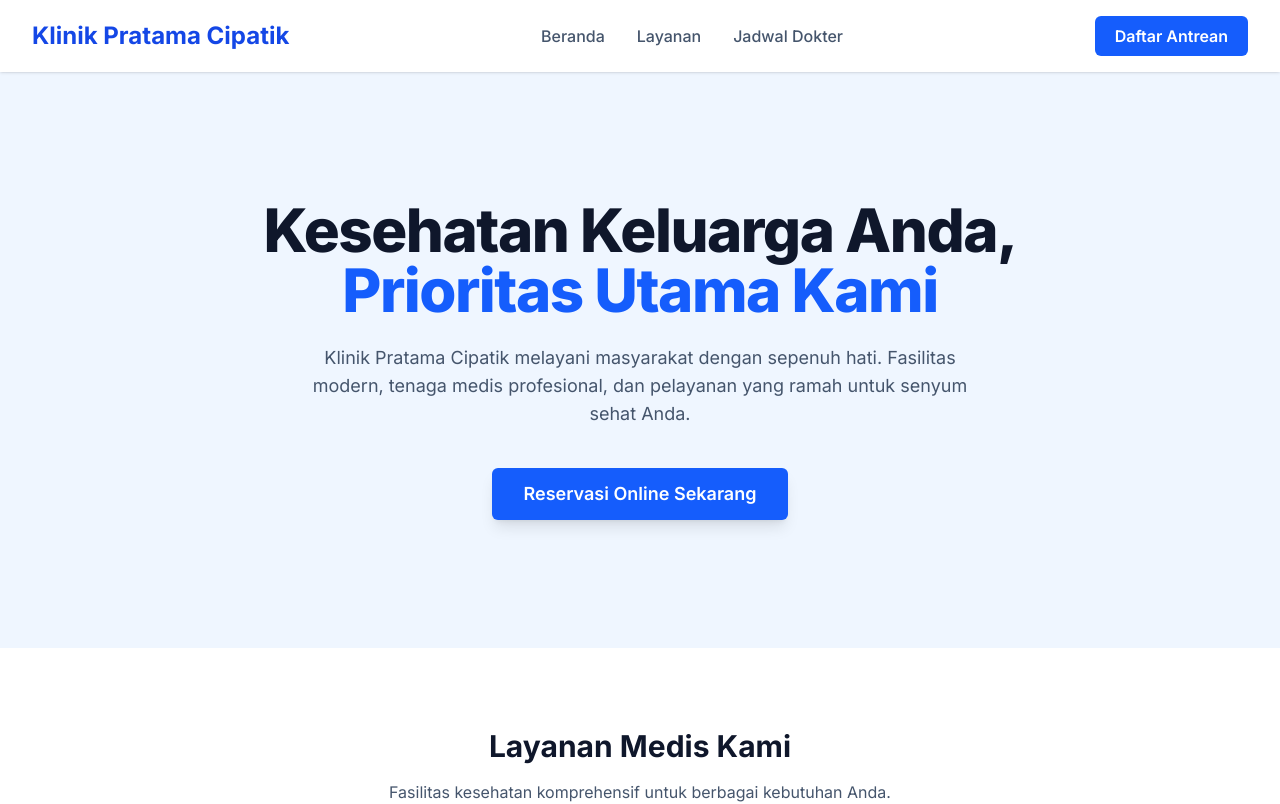
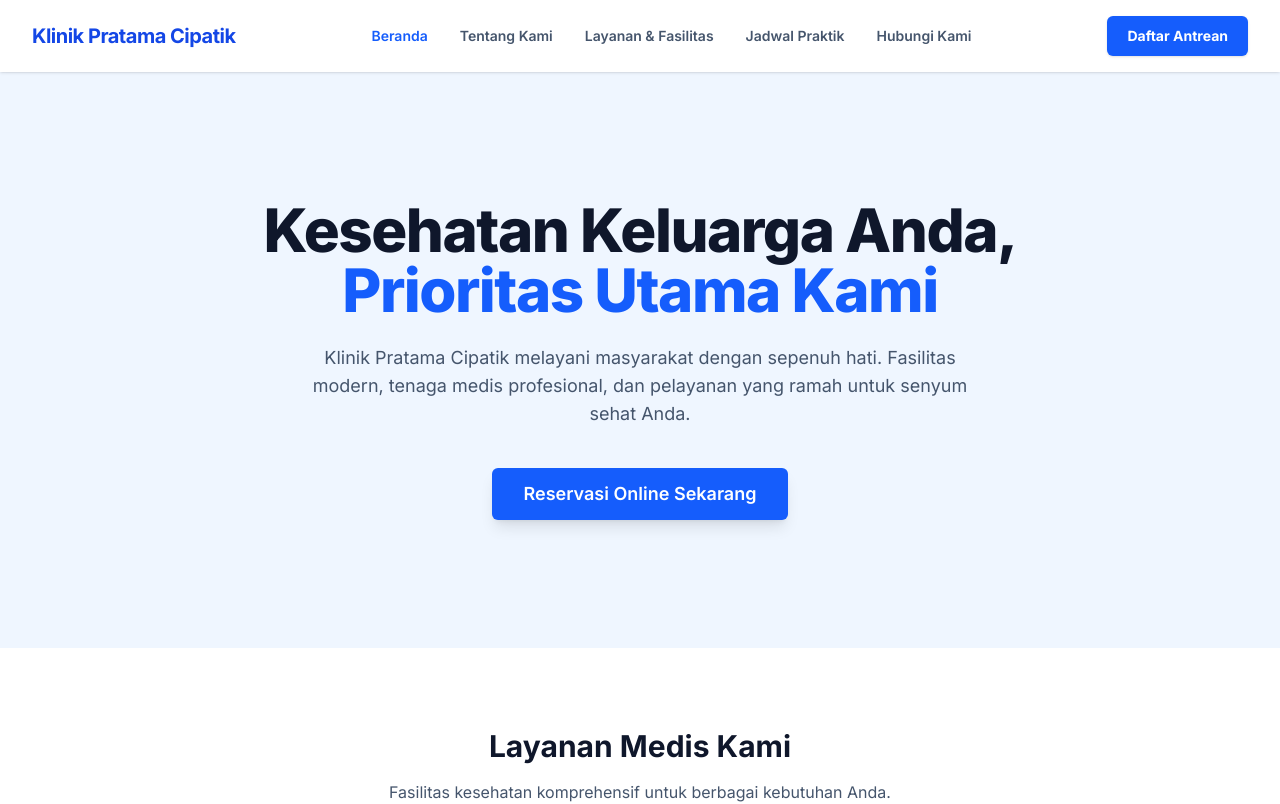
Before and after one commit to whatdfreak/klinik-cipatik-web, a Next.js app: page / in a window 1280 px wide. Shown: the top 804 px of the page. Built offline with nearby package versions, Linux system fonts and the light colour scheme.

Commit message:
feat: implement responsive mobile-first navbar with full sitemap

```diff
--- a/components/layout/Navbar.tsx
+++ b/components/layout/Navbar.tsx
@@ -1,21 +1,105 @@
+"use client";
+
+import { useState } from "react";
 import Link from "next/link";
+import { usePathname } from "next/navigation";
 
 export default function Navbar() {
+  const [isMobileMenuOpen, setIsMobileMenuOpen] = useState(false);
+  const pathname = usePathname();
+
+  // Sitemap yang sudah dioptimalkan (Tanpa Pendobelan & Sesuai Screenshot)
+  const navLinks = [
+    { name: "Beranda", href: "/" },
+    { name: "Tentang Kami", href: "/tentang" },
+    { name: "Layanan & Fasilitas", href: "/#layanan" },
+    { name: "Jadwal Praktik", href: "/#jadwal" },
+    { name: "Hubungi Kami", href: "/kontak" },
+  ];
+
   return (
     <header className="bg-white shadow-sm sticky top-0 z-50">
       <div className="max-w-7xl mx-auto px-4 sm:px-6 lg:px-8 py-4 flex justify-between items-center">
-        <div className="text-2xl font-bold text-blue-700">
+
+        {/* Logo / Brand */}
+        <Link href="/" className="text-xl font-bold text-blue-700 tracking-tight">
           Klinik Pratama Cipatik
+        </Link>
+
+        {/* Desktop Navigation */}
+        <nav className="hidden md:flex space-x-6 lg:space-x-8 items-center">
+          {navLinks.map((link) => (
+            <Link
+              key={link.name}
+              href={link.href}
+              className={`text-sm font-semibold transition-colors ${
+                pathname === link.href
+                  ? "text-blue-600"
+                  : "text-slate-600 hover:text-blue-600"
+              }`}
+            >
+              {link.name}
+            </Link>
+          ))}
+        </nav>
+
+        {/* CTA Button & Mobile Toggle */}
+        <div className="flex items-center gap-4">
+          <Link
+            href="/reservasi"
+            className="hidden md:inline-flex bg-blue-600 text-white px-5 py-2.5 rounded-md text-sm font-bold hover:bg-blue-700 transition shadow-sm"
+          >
+            Daftar Antrean
+          </Link>
+
+          {/* Tombol Hamburger untuk Layar HP */}
+          <button
+            type="button"
+            className="md:hidden p-2 text-slate-600 hover:text-blue-600 focus:outline-none"
+            onClick={() => setIsMobileMenuOpen(!isMobileMenuOpen)}
+            aria-label="Buka menu navigasi"
+          >
+            <svg className="w-6 h-6" fill="none" stroke="currentColor" viewBox="0 0 24 24">
+              {isMobileMenuOpen ? (
+                <path strokeLinecap="round" strokeLinejoin="round" strokeWidth={2} d="M6 18L18 6M6 6l12 12" />
+              ) : (
+                <path strokeLinecap="round" strokeLinejoin="round" strokeWidth={2} d="M4 6h16M4 12h16M4 18h16" />
+              )}
+            </svg>
+          </button>
         </div>
-        <nav className="hidden md:flex space-x-8">
-          <Link href="/" className="text-slate-600 hover:text-blue-600 font-medium">Beranda</Link>
-          <Link href="/#layanan" className="text-slate-600 hover:text-blue-600 font-medium">Layanan</Link>
-          <Link href="/#jadwal" className="text-slate-600 hover:text-blue-600 font-medium">Jadwal Dokter</Link>
-        </nav>
-        <Link href="/reservasi" className="bg-blue-600 text-white px-5 py-2 rounded-md font-semibold hover:bg-blue-700 transition">
-          Daftar Antrean
-        </Link>
       </div>
+
+      {/* Mobile Navigation Dropdown */}
+      {isMobileMenuOpen && (
+        <div className="md:hidden bg-white border-t border-slate-100 absolute w-full shadow-lg transition-all duration-300 ease-in-out">
+          <div className="px-4 pt-2 pb-6 space-y-2">
+            {navLinks.map((link) => (
+              <Link
+                key={link.name}
+                href={link.href}
+                onClick={() => setIsMobileMenuOpen(false)}
+                className={`block px-3 py-3 rounded-md text-base font-medium transition ${
+                  pathname === link.href
+                    ? "text-blue-600 bg-blue-50"
+                    : "text-slate-700 hover:text-blue-600 hover:bg-blue-50"
+                }`}
+              >
+                {link.name}
+              </Link>
+            ))}
+            <div className="pt-4">
+              <Link
+                href="/reservasi"
+                onClick={() => setIsMobileMenuOpen(false)}
+                className="block w-full text-center bg-blue-600 text-white px-5 py-3 rounded-md text-base font-bold hover:bg-blue-700 transition shadow-sm"
+              >
+                Daftar Antrean
+              </Link>
+            </div>
+          </div>
+        </div>
+      )}
     </header>
   );
 }
```
